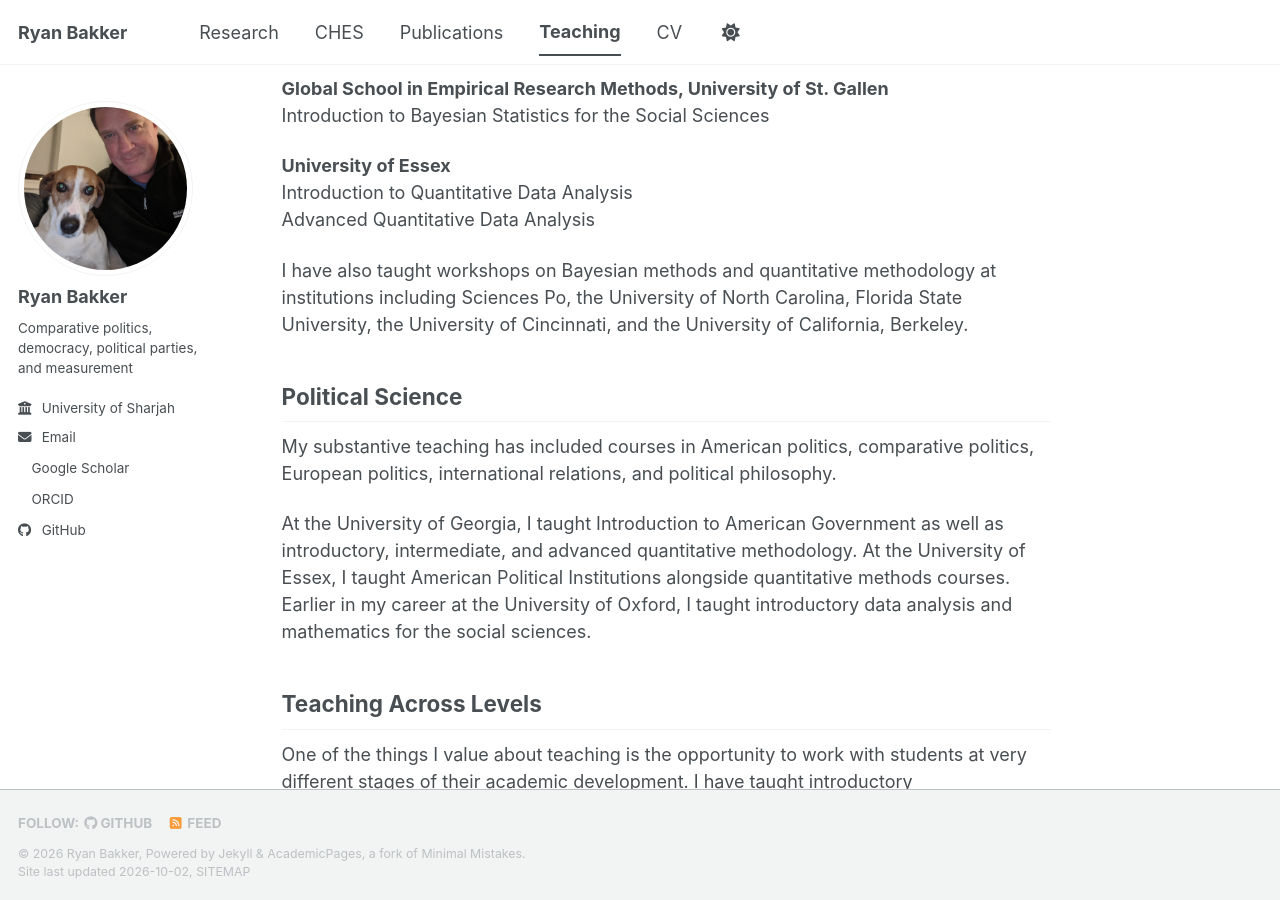
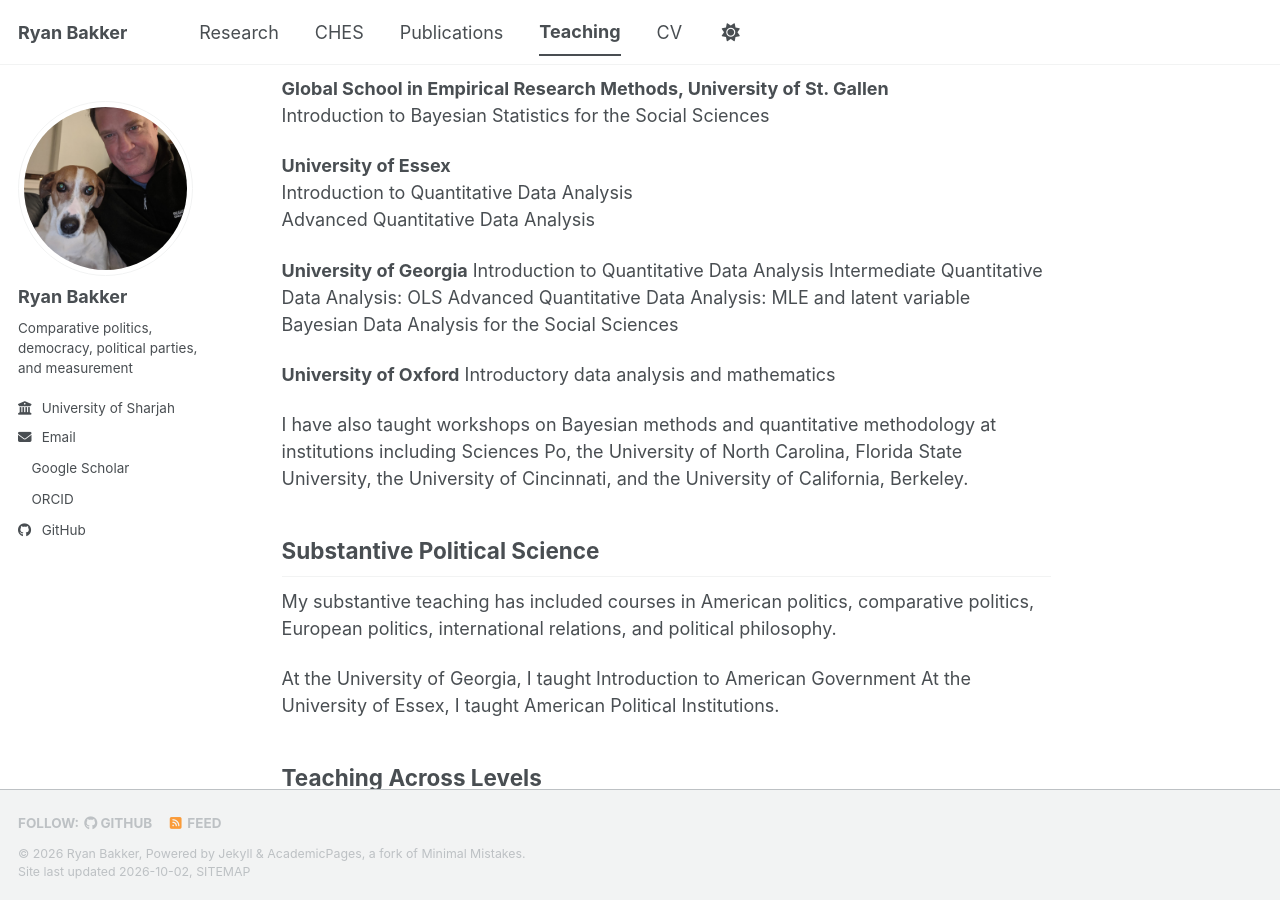
Before and after one commit to ryanbakker-ps/ryanbakker-ps.github.io, a Jekyll site: the page built from _pages/teaching.md, in a window 1280 px wide and 900 px high, scrolled down 902 px. Built offline with Jekyll 4.4.1, drawn with Linux system fonts in a browser that asks for light colours; a style sheet for code colours, icons or effects is not loaded.

Commit message:
Update teaching.md

```diff
--- a/_pages/teaching.md
+++ b/_pages/teaching.md
@@ -34,15 +34,23 @@ Introduction to Bayesian Statistics for the Social Sciences
 Introduction to Quantitative Data Analysis
 Advanced Quantitative Data Analysis
 
+**University of Georgia**
+Introduction to Quantitative Data Analysis
+Intermediate Quantitative Data Analysis: OLS
+Advanced Quantitative Data Analysis:  MLE and latent variable
+Bayesian Data Analysis for the Social Sciences
+
+**University of Oxford**
+Introductory data analysis and mathematics
 
 
 I have also taught workshops on Bayesian methods and quantitative methodology at institutions including Sciences Po, the University of North Carolina, Florida State University, the University of Cincinnati, and the University of California, Berkeley.
 
-## Political Science
+## Substantive Political Science
 
 My substantive teaching has included courses in American politics, comparative politics, European politics, international relations, and political philosophy.
 
-At the University of Georgia, I taught Introduction to American Government as well as introductory, intermediate, and advanced quantitative methodology. At the University of Essex, I taught American Political Institutions alongside quantitative methods courses. Earlier in my career at the University of Oxford, I taught introductory data analysis and mathematics for the social sciences.
+At the University of Georgia, I taught Introduction to American Government  At the University of Essex, I taught American Political Institutions.
 
 ## Teaching Across Levels
 
```
